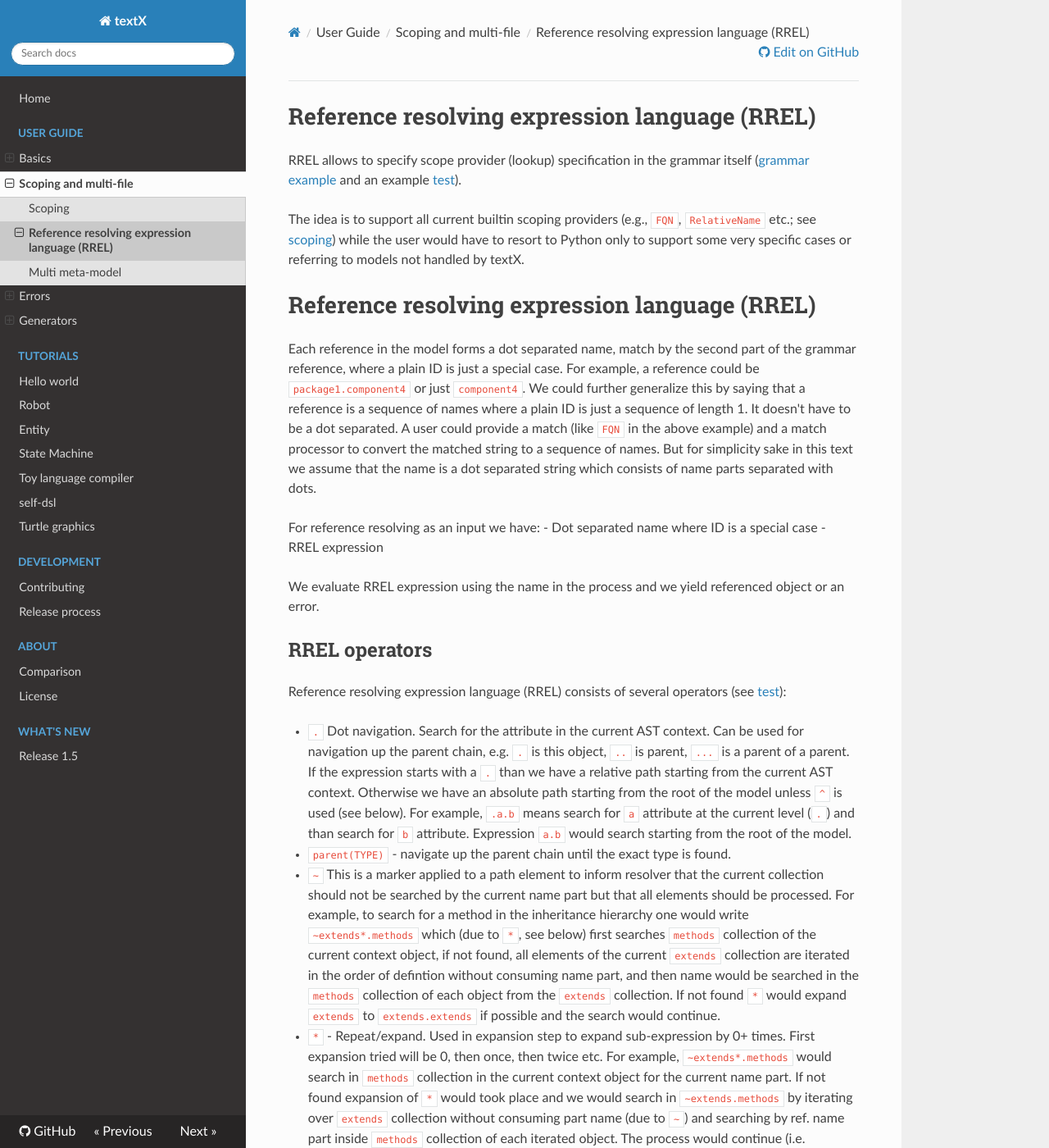
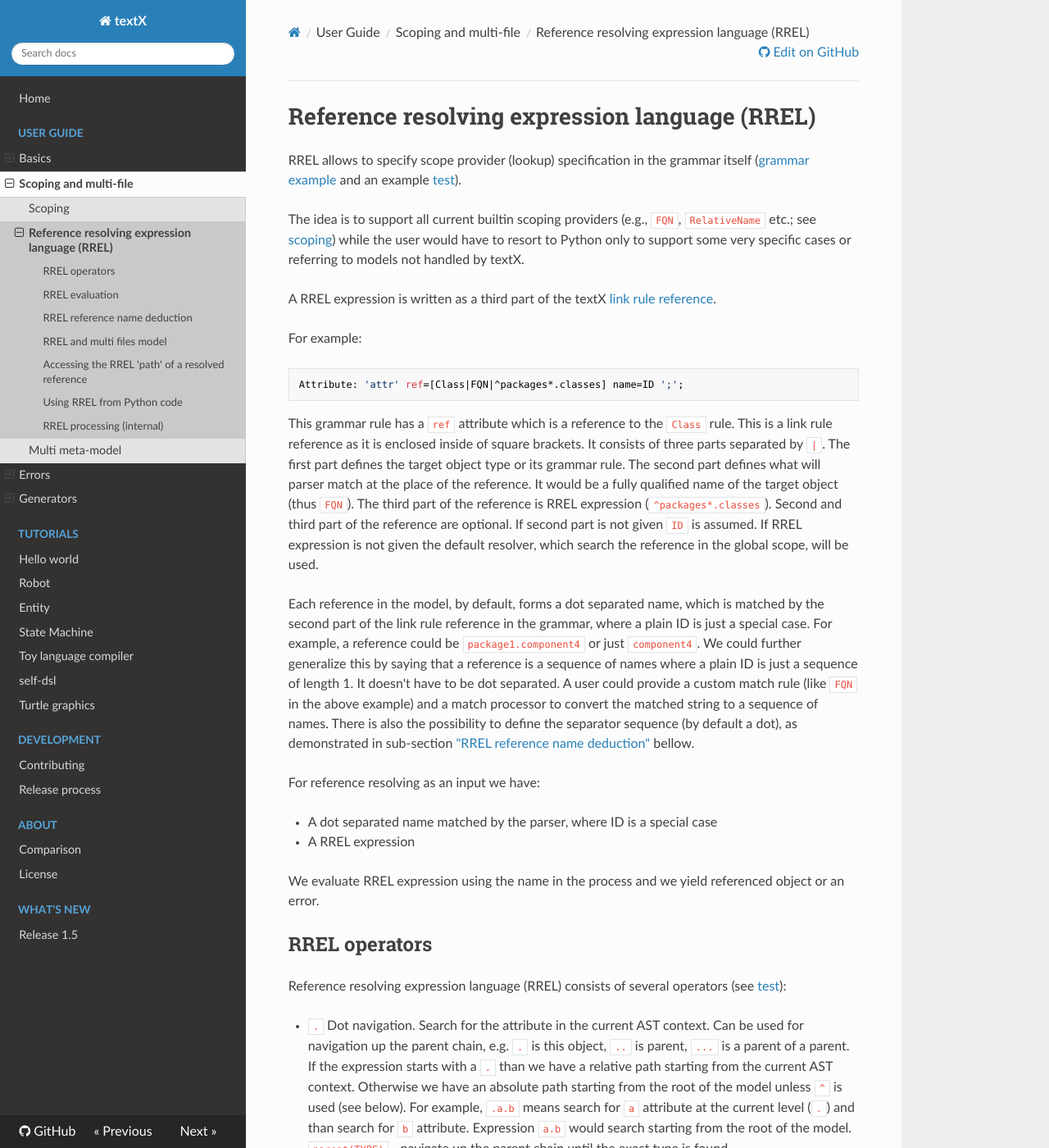
Before and after one commit to textX/textX, an MkDocs documentation site: the page built from docs/rrel.md, in a window 1280 px wide and 1400 px high. Shown: the whole window at 82% size. Built offline with MkDocs 1.6.1, drawn with Linux system fonts in a browser that asks for light colours; nearby versions of some CDN libraries; comment, search, counter and statistics services are not loaded.

Commit message:
Improve docs and examples

````diff
--- a/docs/rrel.md
+++ b/docs/rrel.md
@@ -1,28 +1,49 @@
 # Reference resolving expression language (RREL)
+
 RREL allows to specify scope provider (lookup) specification in the
 grammar itself ([grammar example](tests/functional/test_scoping/components_model1/ComponentsRrel.tx) and
 an example [test](https://github.com/textX/textX/blob/master/tests/functional/examples/test_hierarchical_data_structures_referencing_attributes.py)).
 
 The idea is to support all current builtin scoping providers (e.g., `FQN`,
-`RelativeName` etc.; see [scoping](scoping.md)) while the user would have to resort to Python only to
-support some very specific cases or referring to models not handled by textX.
+`RelativeName` etc.; see [scoping](scoping.md)) while the user would have to
+resort to Python only to support some very specific cases or referring to models
+not handled by textX.
 
-# Reference resolving expression language (RREL)
+A RREL expression is written as a third part of the textX [link rule
+reference](grammar.md#references).
 
-Each reference in the model forms a dot separated name, match by the second part
-of the grammar reference, where a plain ID is just a special case. For example,
-a reference could be `package1.component4` or just `component4`. We could further
-generalize this by saying that a reference is a sequence of names where a plain
-ID is just a sequence of length 1. It doesn't have to be a dot separated. A user
-could provide a match (like `FQN` in the above example) and a match processor to
-convert the matched string to a sequence of names. But for simplicity sake in
-this text we assume that the name is a dot separated string which consists of
-name parts separated with dots.
+For example:
 
+```
+Attribute: 'attr' ref=[Class|FQN|^packages*.classes] name=ID ';';
+```
+
+This grammar rule has a `ref` attribute which is a reference to the `Class`
+rule. This is a link rule reference as it is enclosed inside of square brackets.
+It consists of three parts separated by `|`. The first part defines the target
+object type or its grammar rule. The second part defines what will parser match
+at the place of the reference. It would be a fully qualified name of the target
+object (thus `FQN`). The third part of the reference is RREL expression
+(`^packages*.classes`). Second and third part of the reference are optional. If
+second part is not given `ID` is assumed. If RREL expression is not given the
+default resolver, which search the reference in the global scope, will be used.
+
+Each reference in the model, by default, forms a dot separated name, which is
+matched by the second part of the link rule reference in the grammar, where a
+plain ID is just a special case. For example, a reference could be
+`package1.component4` or just `component4`. We could further generalize this by
+saying that a reference is a sequence of names where a plain ID is just a
+sequence of length 1. It doesn't have to be dot separated. A user could provide
+a custom match rule (like `FQN` in the above example) and a match processor to
+convert the matched string to a sequence of names. There is also the possibility
+to define the separator sequence (by default a dot), as demonstrated in
+sub-section ["RREL reference name deduction"](#rrel-reference-name-deduction)
+bellow.
 
 For reference resolving as an input we have:
-- Dot separated name where ID is a special case
-- RREL expression
+
+- A dot separated name matched by the parser, where ID is a special case
+- A RREL expression
 
 We evaluate RREL expression using the name in the process and we yield referenced
 object or an error.
````
Also changed, not shown: docs/grammar.md (+9 -8 lines), docs/registration.md (+12 -4 lines), docs/scoping.md (+2 -2 lines), docs/tutorials/hello_world.md (+9 -3 lines), docs/tutorials/robot.md (+17 -19 lines), 2 other files.
